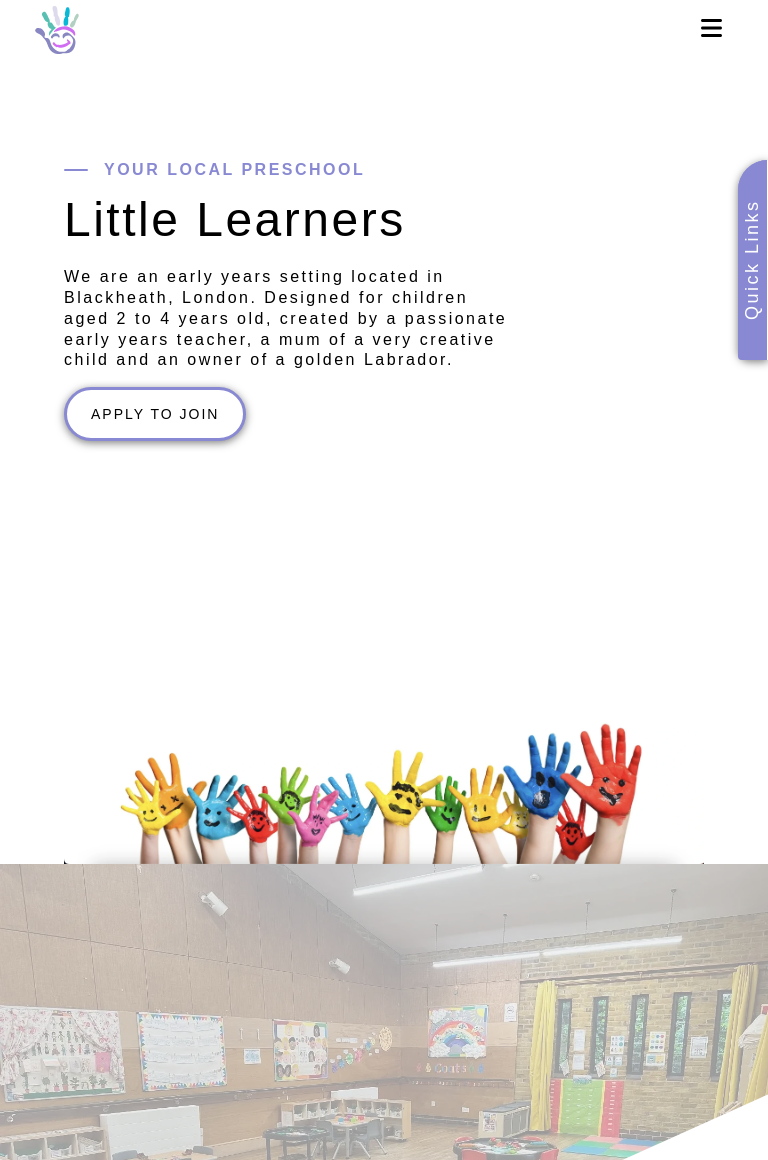
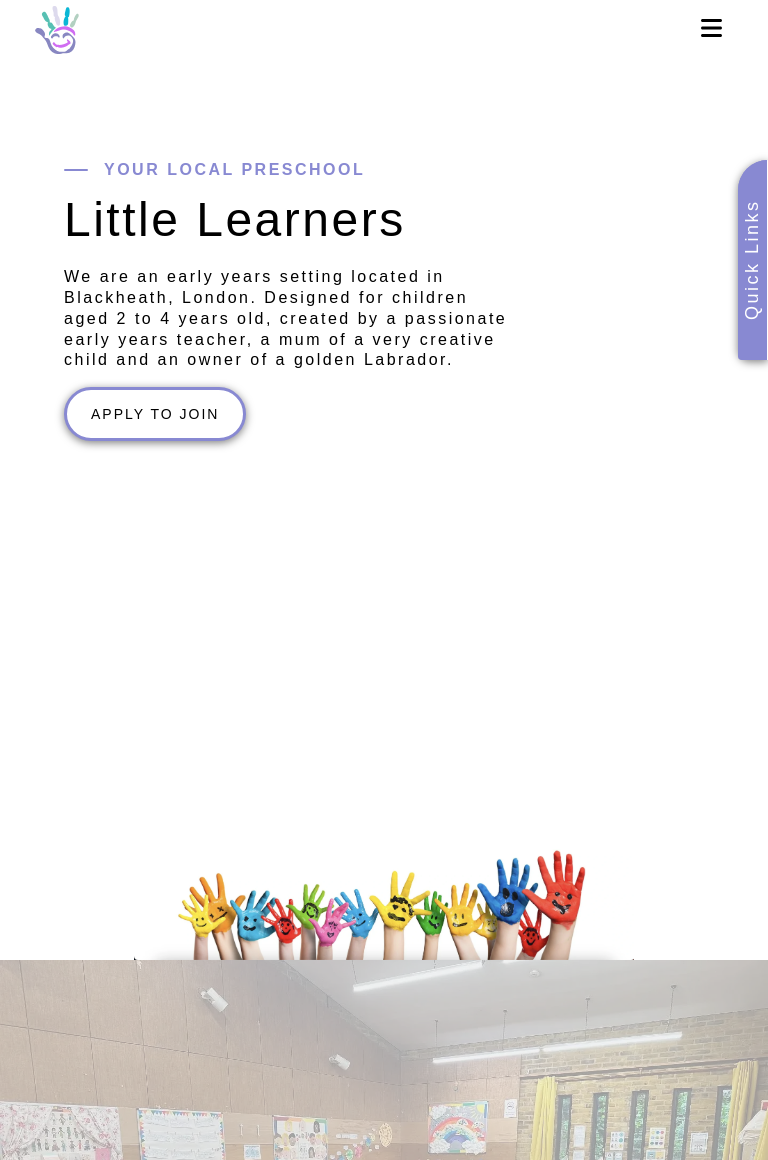
Before and after one commit to curveservices/little-learners, a React (Vite) app: page / in a window 768 px wide. Shown: the top 1160 px of the page. Built offline with nearby package versions, Linux system fonts and the light colour scheme.

Commit message:
hero image adjustments for new image

```diff
--- a/src/layout/main/index.scss
+++ b/src/layout/main/index.scss
@@ -80,7 +80,7 @@
       flex-direction: column;
       animation: fadeIn 0.5s forwards;
       .hero-image {
-        width: 100%;
+        align-self: center;
         height: auto;
         object-fit: cover;
       }
@@ -152,8 +152,13 @@
         border-radius: 5px;
       }
       .hero {
-        height: 88vh;
+        height: 100vh;
         justify-content: space-between;
+        .hero-image {
+            max-width: 500px;
+            align-self: center;
+            height: auto;
+            object-fit: cover; }
       }
 
       .text-box {
@@ -235,9 +240,8 @@
       .hero {
         flex-direction: column;
         justify-content: space-between;
-        height: 88vh;
         .hero-image {
-          width: 100%;
+          width: 1024px;
           height: auto;
         }
       }
```
